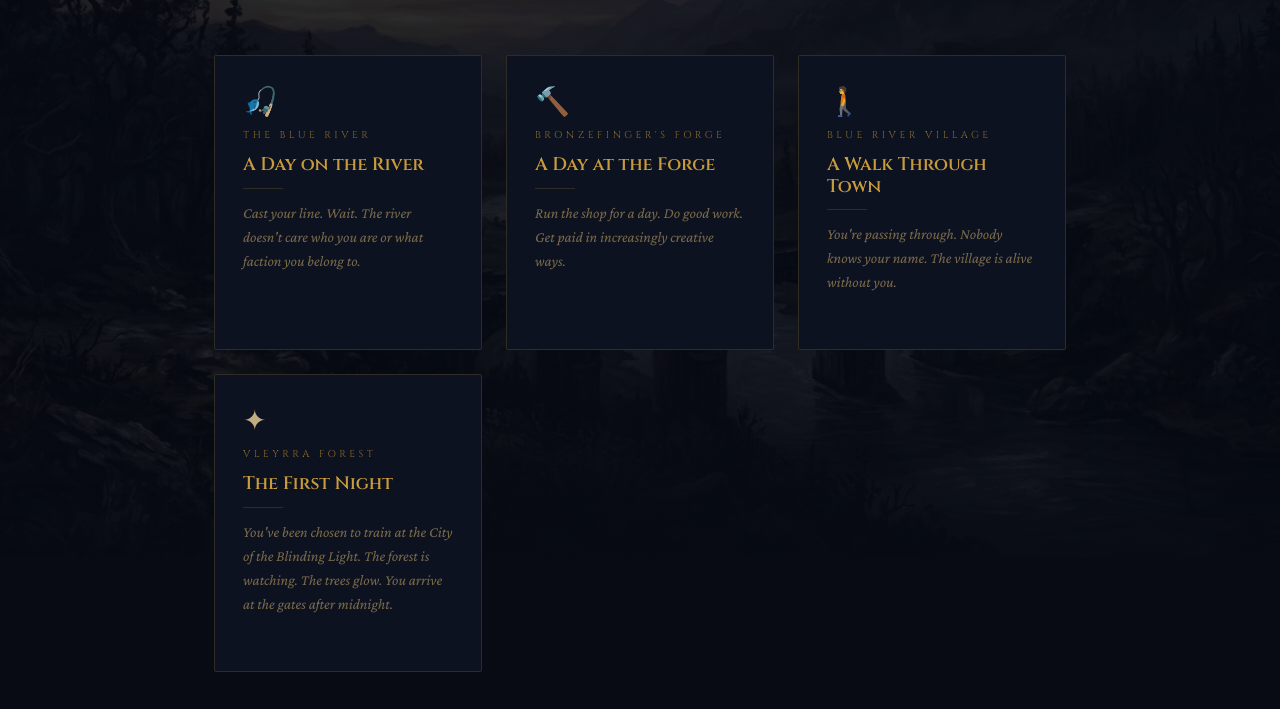
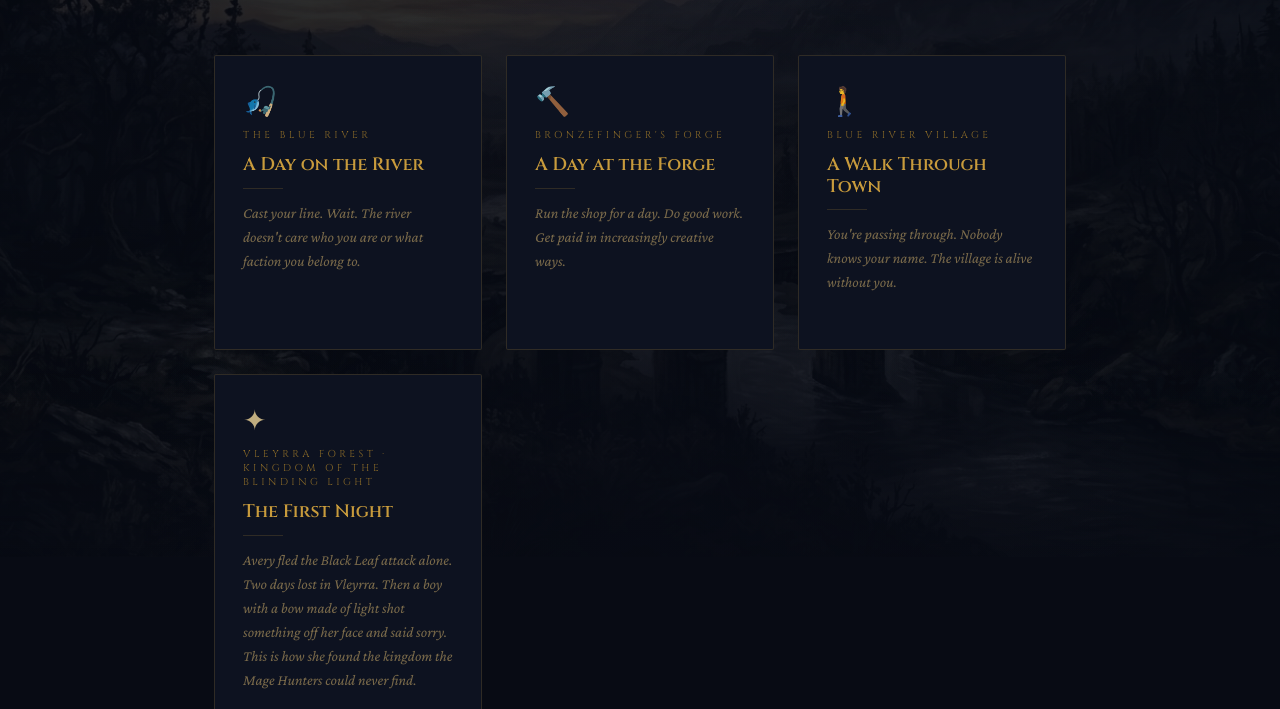
Before and after one commit to RavellerH/The-Night-Origins-Lore-Book-Claude, a plain HTML site: page Games/index.html in a window 1280 px wide. Shown: the part 243-952 px from the top of the page. Drawn offline with nearby package versions, Linux system fonts and the light colour scheme.

Commit message:
little fix

```diff
--- a/Games/index.html
+++ b/Games/index.html
@@ -302,10 +302,10 @@
 
     <a class="game-card" href="vleyrra/index.html" style="--delay: 1.25s">
       <div class="card-icon">✦</div>
-      <div class="card-location">Vleyrra Forest</div>
+      <div class="card-location">Vleyrra Forest · Kingdom of the Blinding Light</div>
       <div class="card-title">The First Night</div>
       <div class="card-line"></div>
-      <p class="card-desc">You've been chosen to train at the City of the Blinding Light. The forest is watching. The trees glow. You arrive at the gates after midnight.</p>
+      <p class="card-desc">Avery fled the Black Leaf attack alone. Two days lost in Vleyrra. Then a boy with a bow made of light shot something off her face and said sorry. This is how she found the kingdom the Mage Hunters could never find.</p>
       <div class="card-cta">Enter →</div>
     </a>
   </div>
```
Also changed, not shown: Games/vleyrra/index.html (+2 -2 lines).
